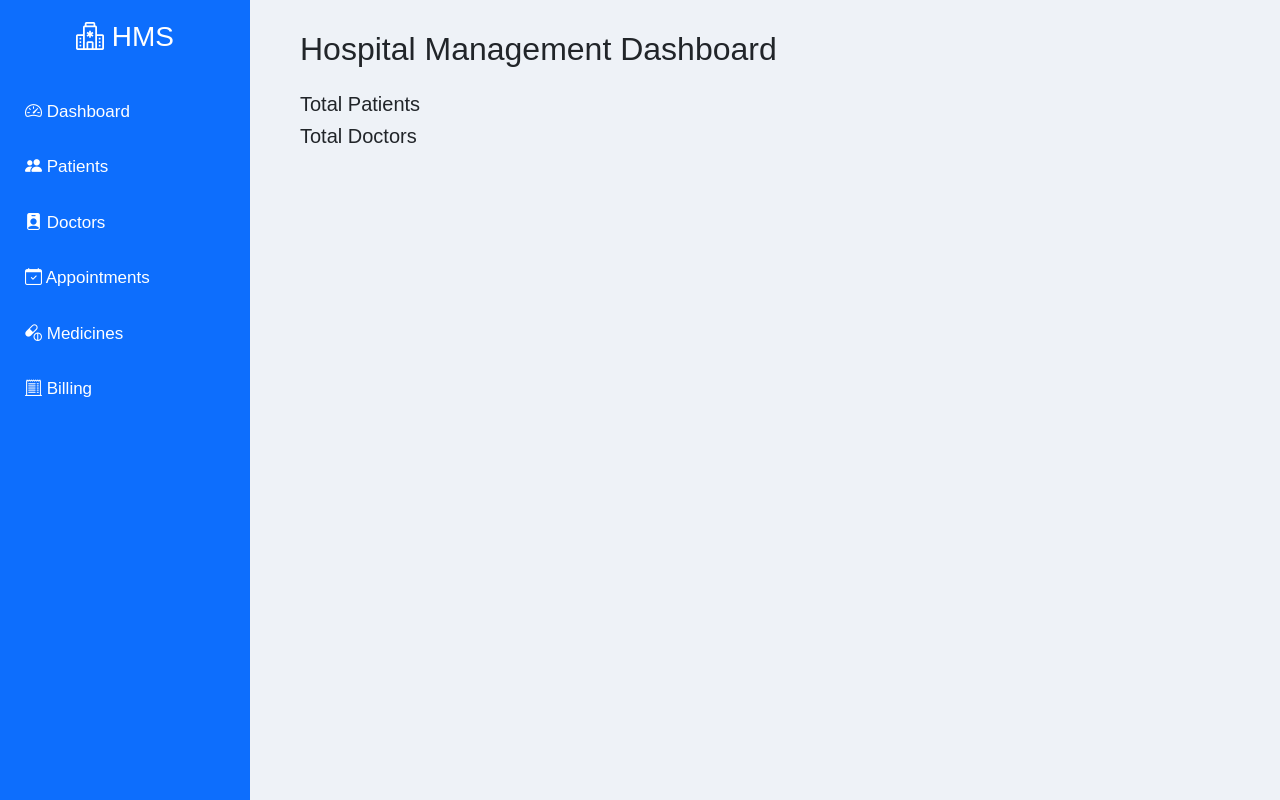
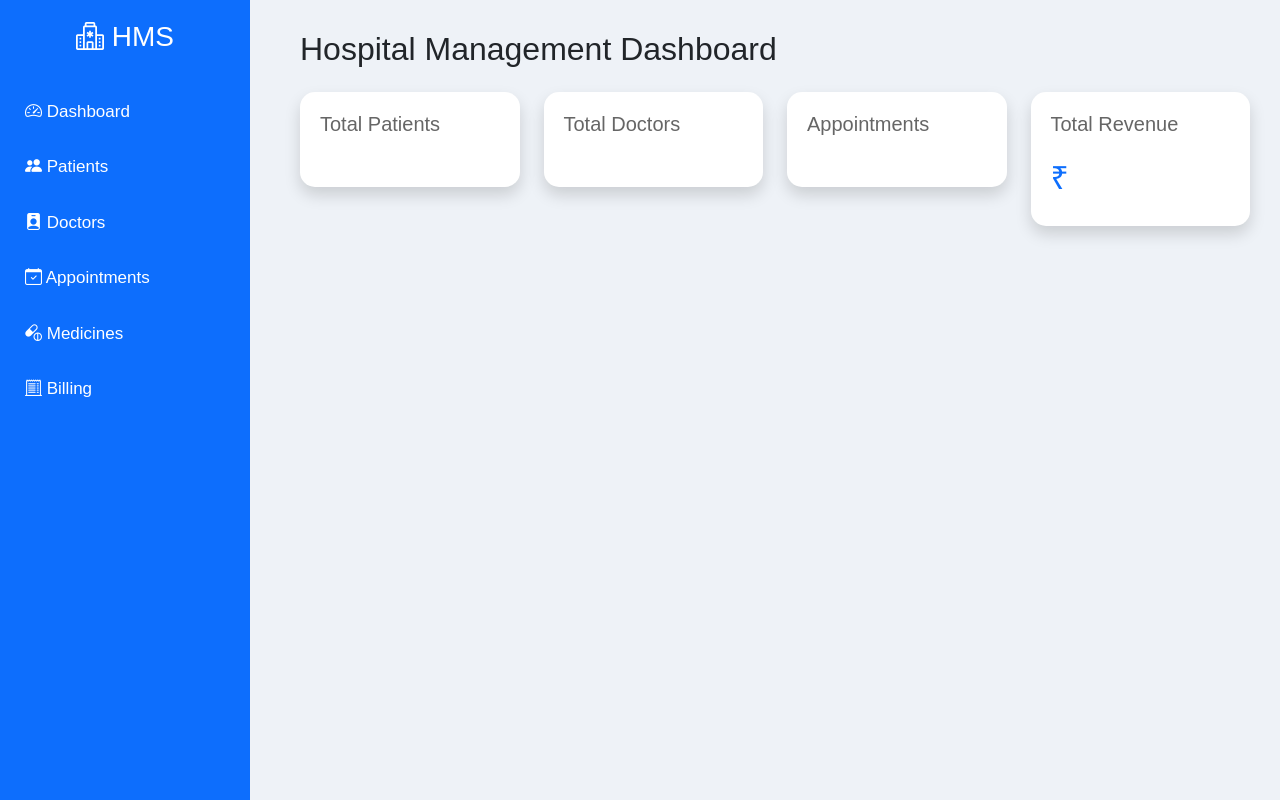
Before and after one commit to officialamantyagi-lab/Hospital-Management-System, a FastAPI app: template templates/index.html in a window 1280 px wide. Run offline with FastAPI, Linux system fonts and the light colour scheme; the template is opened without the code that fills it, so the values that code supplies are empty.

Commit message:
error fix

```diff
--- a/templates/index.html
+++ b/templates/index.html
@@ -45,7 +45,7 @@
 <div class="col-md-3">
 
 <a href="/patients"
-class="dashboard-link"
+class="dashboard-link">
 <div class="card shadow card-box">
 
 <h5>Total Patients</h5>
@@ -60,7 +60,7 @@ class="dashboard-link"
 <div class="col-md-3">
 
 <a href="/doctors"
-class="dashboard-link"
+class="dashboard-link">
 <div class="card shadow card-box">
 
 <h5>Total Doctors</h5>
@@ -75,7 +75,7 @@ class="dashboard-link"
 <div class="col-md-3">
 
 <a href="/appointment"
-class="dashboard-link"
+class="dashboard-link">
 <div class="card shadow card-box">
 
 <h5>Appointments</h5>
@@ -90,7 +90,7 @@ class="dashboard-link"
 <div class="col-md-3">
 
 <a href="/billing"
-class="dashboard-link"
+class="dashboard-link">
 <div class="card shadow card-box">
 
 <h5>Total Revenue</h5>
```
